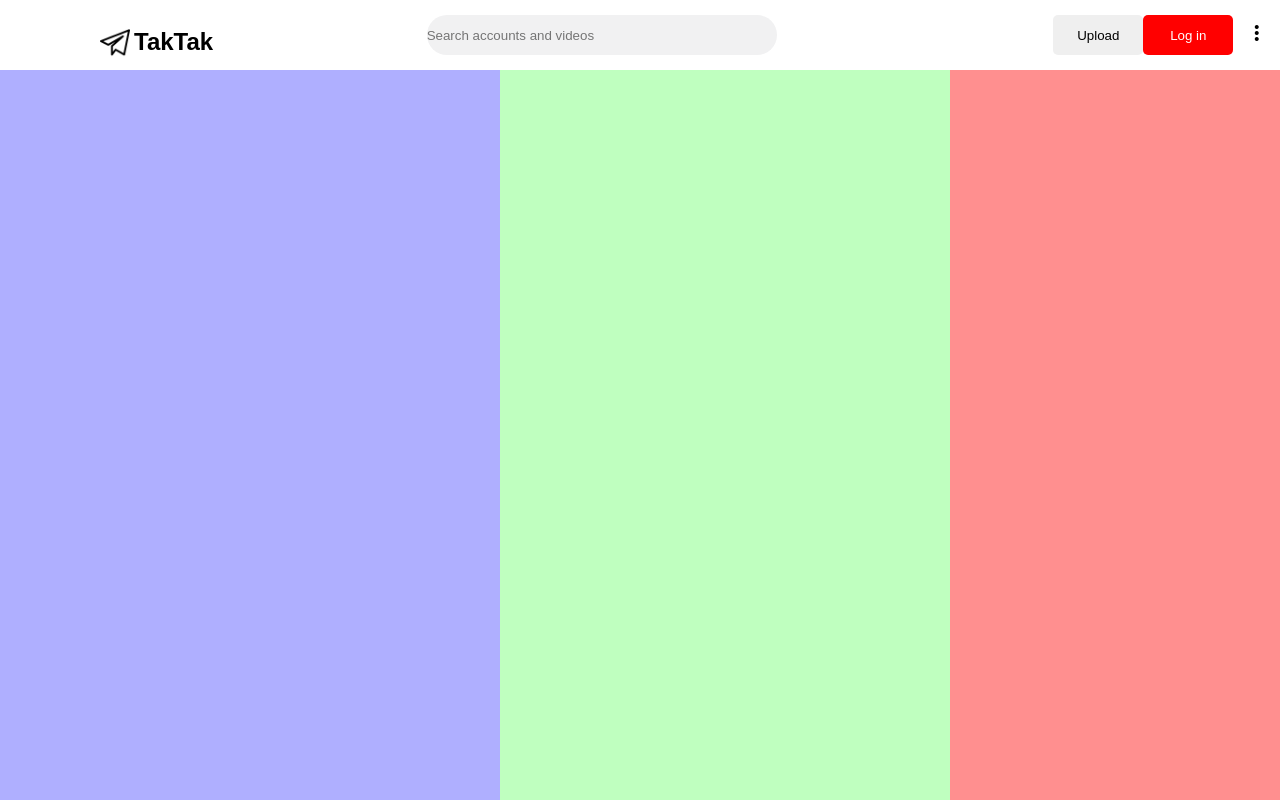
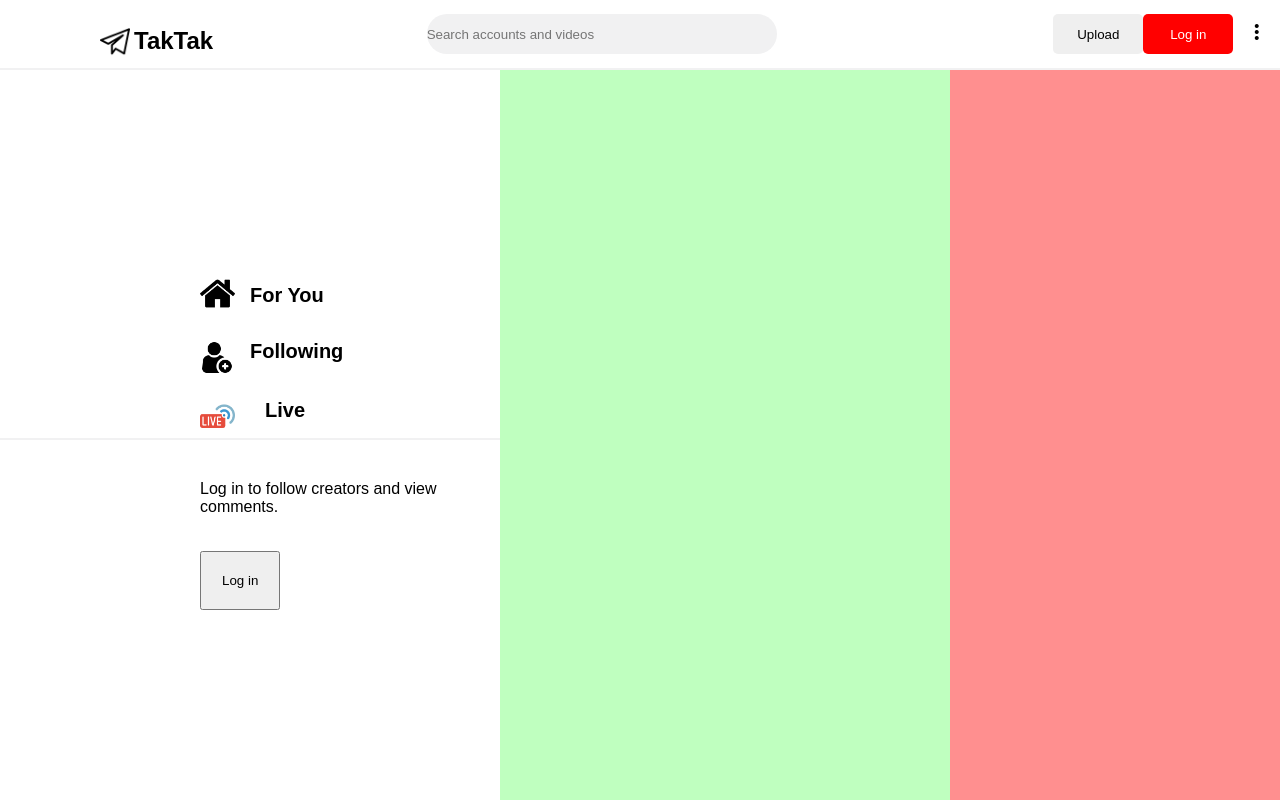
Before and after one commit to Florjan96/TakTak, a plain HTML site: page index.html in a window 1280 px wide. Drawn offline with nearby package versions, Linux system fonts and the light colour scheme.

Commit message:
working on the left side

```diff
--- a/header.css
+++ b/header.css
@@ -16,6 +16,7 @@
     display: grid;
     grid-template-columns: 1fr 1fr 1fr;
     align-items: center;
+    border-bottom: 2px solid #f1f1f2;
 }
 
 .header-middle input{
--- a/index.html
+++ b/index.html
@@ -7,32 +7,76 @@
     <title>TakTak</title>
     <link rel="stylesheet" href="style.css" />
     <link rel="stylesheet" href="header.css" />
-    <link rel="stylesheet" href="https://fonts.googleapis.com/css2?family=Material+Symbols+Outlined:opsz,wght,FILL,GRAD@20..48,100..700,0..1,-50..200" />
+    <link
+      rel="stylesheet"
+      href="https://fonts.googleapis.com/css2?family=Material+Symbols+Outlined:opsz,wght,FILL,GRAD@20..48,100..700,0..1,-50..200"
+    />
+    <link rel="stylesheet" href="left-side.css" />
   </head>
   <body>
-
-
-
     <div class="header">
-
-
       <div class="header-left">
-<div class="logo"><img src="taktak.png" width="30px"></div>
+        <div class="logo"><img src="/photos/taktak.png" width="30px" /></div>
 
         <div class="taktak"><h2>TakTak</h2></div>
+      </div>
 
+      <div class="header-middle">
+        <input type="text" placeholder="Search accounts and videos" />
+      </div>
 
+      <div class="header-right">
+        <div class="upload"><button>Upload</button></div>
 
+        <div class="login"><button>Log in</button></div>
+
+        <div class="dots">
+          <span class="material-symbols-outlined"> more_vert </span>
+        </div>
+      </div>
     </div>
 
 
 
 
 
-      <div class="header-middle">
+    <div class="left-side">
 
-<input type="text" placeholder="Search accounts and videos" >
 
+
+
+        <div class="foryou">
+
+            <div class="foryou-icon">
+
+                <img src="/photos/home.png" width="35px" />
+        </div>
+
+        <div class="foryou-text">For You</div>
+      </div>
+
+
+
+
+
+      <div class="following">
+
+        <div class="following-icon">
+          <img src="/photos/following.png" width="35px" />
+        </div>
+
+        <div class="following-text">Following</div>
+      </div>
+
+
+
+
+
+      <div class="live">
+        <div class="live-icon"><img src="/photos/live.png" width="35px" /></div>
+
+
+        <div class="live-text">Live</div>
         </div>
 
 
@@ -40,20 +84,16 @@
 
 
 
+        <div class="left-side-middle">
 
-      <div class="header-right">
 
-<div class="upload"><button>Upload</button></div>
+            <div class="left-side-middle-text"><p>Log in to follow creators and view comments.</p></div>
 
-<div class="login"><button>Log in</button></div>
-
-<div class="dots"><span class="material-symbols-outlined">
-    more_vert
-    </span></div>
+           <div class="left-side-middle-button"><button>Log in</button></div>
+            </div>
 
 
 
-      </div>
 
 
 
@@ -68,10 +108,6 @@
 
 
 
-
-
-    <div class="left-side"></div>
-
     <div class="main"></div>
 
     <div class="right-side"></div>
--- /dev/null
+++ b/left-side.css
@@ -0,0 +1,94 @@
+
+.left-side{
+    align-content: center;
+    gap:3rem;
+    padding-top:30px;
+
+
+}
+
+
+
+
+
+
+ .foryou{
+    display: grid;
+    grid-template-columns:1fr 1fr;
+place-items: center stretch;
+
+
+}
+
+.foryou-icon{
+    padding-left:200px;
+}
+
+ .foryou-text{
+    padding-right:20px;
+    font-size:20px;
+    font-weight: bold;
+}
+
+
+
+.following{
+    display: grid;
+    grid-template-columns:1fr 1fr;
+justify-items: center stretch ;
+padding-top: 25px;
+
+}
+
+.following-icon{
+    padding-left:200px;
+}
+
+ .following-text{
+    padding-right:120px;
+    font-size:20px;
+    font-weight: bold;
+
+}
+
+
+
+
+
+.live{
+    display: grid;
+    grid-template-columns:1fr 1fr;
+justify-items: center ;
+padding-top: 20px;
+border-bottom:2px solid #f1f1f2;
+
+
+}
+
+.live-icon{
+    padding-left:185px;
+}
+
+ .live-text{
+    padding-right:180px;
+    font-size:20px;
+    font-weight: bold;
+}
+
+
+
+.left-side-middle{
+    padding-top:40px;
+    padding-left:200px;
+    padding-bottom: 15px;
+}
+
+
+.left-side-middle-button{
+    padding-top:35px;
+}
+
+.left-side-middle-button button{
+padding:20px
+    /* width:240px */
+}
--- a/style.css
+++ b/style.css
@@ -27,7 +27,7 @@ body{
 
 .left-side{
     grid-area:left-side;
-    background-color:#0000ff50;
+    /* background-color:#0000ff50; */
 }
 
 
```
Also changed, not shown: photos/following.png (added), photos/home.png (added), photos/live.png (added), photos/taktak.png (renamed from taktak.png). Lines whose indentation alone changed are shown as unchanged.
